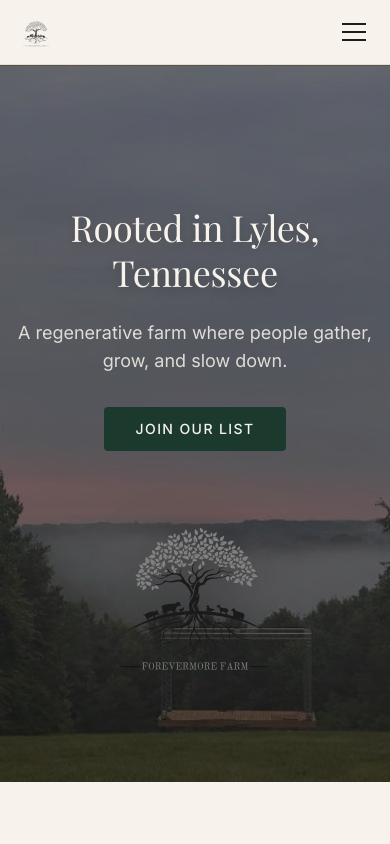
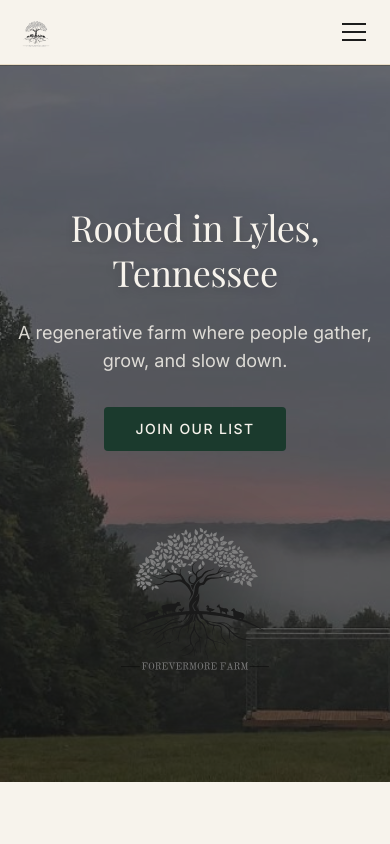
Before and after one commit to forevermore3333/forevermorefarm-website, a Next.js app: page / in a window 390 px wide. Shown: the top 844 px of the page. Built offline with nearby package versions, Linux system fonts and the light colour scheme; a web font is replaced by a local one.

Commit message:
Hero mobile: shift left to 45%

```diff
--- a/src/components/HeroSection.tsx
+++ b/src/components/HeroSection.tsx
@@ -31,7 +31,7 @@ export default function HeroSection({ title, subtitle, ctaText, ctaHref, bgImage
             style={{
               backgroundImage: `url(${bgImage})`,
               backgroundSize: 'cover',
-              backgroundPosition: '60% 70%',
+              backgroundPosition: '45% 70%',
             }}
           />
           {/* Desktop bg — independent adjustments */}
```
